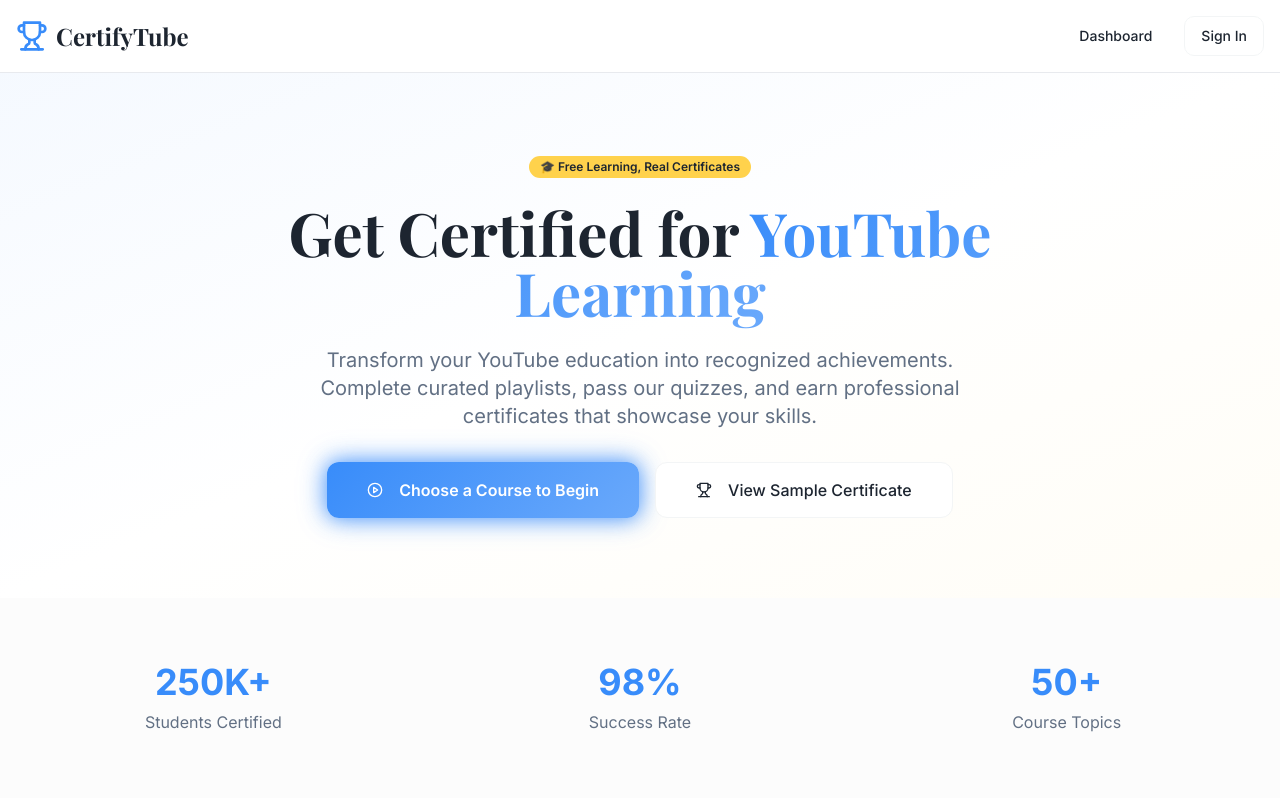
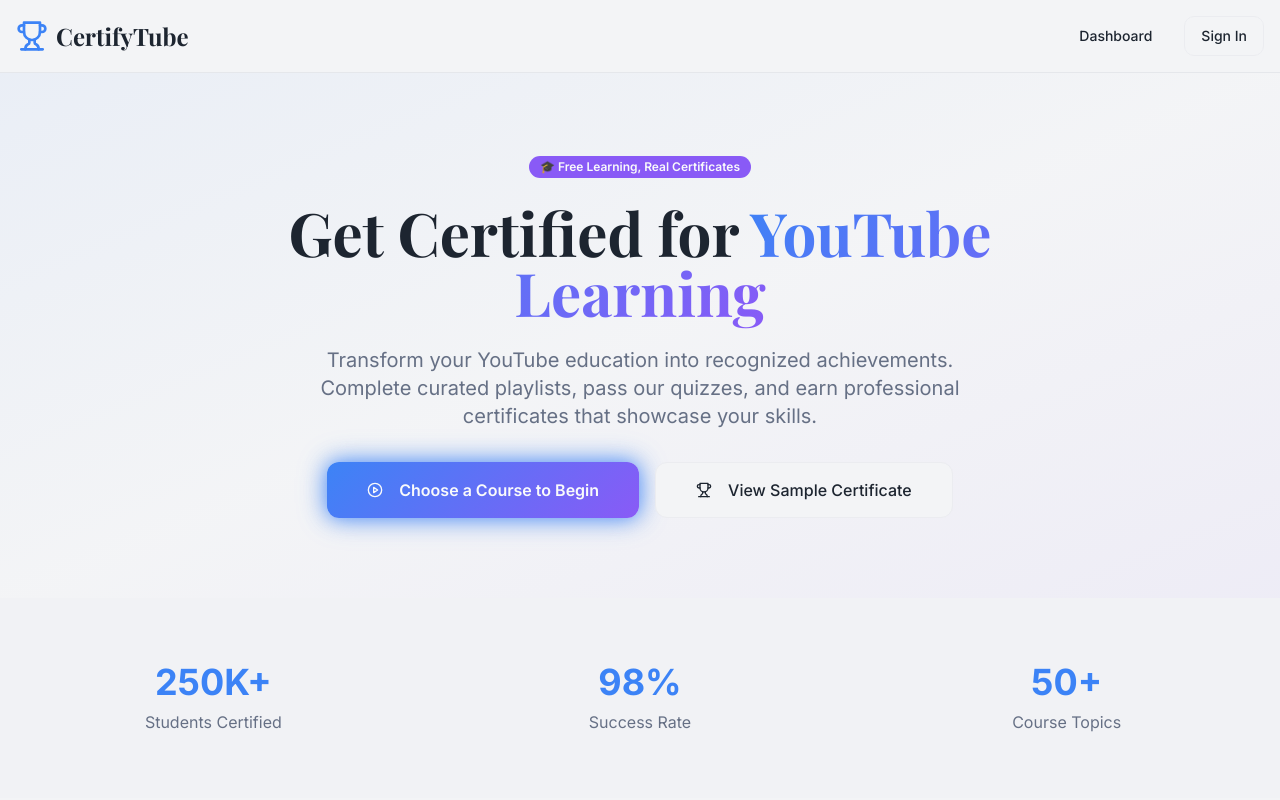
Before and after one commit to Anasmirkar/certifly-youtube-learn, a React (Vite) app: page / in a window 1280 px wide. Shown: the top 800 px of the page. Built offline with nearby package versions, Linux system fonts and the light colour scheme.

Commit message:
Update color palette
Update the application's color palette based on the provided specifications.

```diff
--- a/src/index.css
+++ b/src/index.css
@@ -8,109 +8,108 @@
 
 @layer base {
   :root {
-    /* Brand Colors - Professional Blue Theme */
-    --background: 0 0% 100%;
+    /* Brand Colors - Your Specified Palette */
+    --background: 220 14% 96%; /* #F9FAFB - Soft Background */
     --foreground: 215 25% 15%;
 
-    --card: 0 0% 100%;
+    --card: 220 14% 96%; /* Same as background for clean look */
     --card-foreground: 215 25% 15%;
 
-    --popover: 0 0% 100%;
+    --popover: 220 14% 96%;
     --popover-foreground: 215 25% 15%;
 
-    /* Primary - Professional Blue */
-    --primary: 214 95% 60%;
-    --primary-foreground: 0 0% 100%;
-    --primary-glow: 214 95% 70%;
+    /* Primary - Calm Trust Blue */
+    --primary: 217 91% 60%; /* #3B82F6 - Primary Blue */
+    --primary-foreground: 210 20% 98%;
+    --primary-glow: 217 91% 70%; /* Lighter version */
 
-    /* Secondary - Warm Accent */
-    --secondary: 45 100% 65%;
-    --secondary-foreground: 215 25% 15%;
+    /* Secondary - Accent Purple */
+    --secondary: 258 90% 66%; /* #8B5CF6 - Accent Purple */
+    --secondary-foreground: 210 20% 98%;
 
     /* Success - Achievement Green */
-    --success: 142 76% 45%;
-    --success-foreground: 0 0% 100%;
+    --success: 158 64% 52%; /* #10B981 - Success Green */
+    --success-foreground: 210 20% 98%;
 
-    --muted: 215 15% 96%;
-    --muted-foreground: 215 15% 45%;
+    --muted: 220 14% 93%;
+    --muted-foreground: 220 13% 46%; /* #6B7280 - Gray Text */
 
-    --accent: 215 15% 96%;
-    --accent-foreground: 215 25% 15%;
+    --accent: 258 90% 96%;
+    --accent-foreground: 258 90% 66%;
 
-    --destructive: 0 84% 60%;
-    --destructive-foreground: 0 0% 100%;
+    --destructive: 0 84% 60%; /* #EF4444 - Error Red */
+    --destructive-foreground: 210 20% 98%;
 
-    --border: 215 15% 92%;
-    --input: 215 15% 96%;
-    --ring: 214 95% 60%;
+    --border: 220 13% 91%;
+    --input: 220 14% 93%;
+    --ring: 217 91% 60%;
 
     --radius: 0.75rem;
 
     /* Custom Design Tokens */
-    --gradient-hero: linear-gradient(135deg, hsl(var(--primary)), hsl(var(--primary-glow)));
-    --gradient-card: linear-gradient(145deg, hsl(var(--card)), hsl(var(--muted)));
-    --gradient-success: linear-gradient(135deg, hsl(var(--success)), hsl(142 76% 55%));
+    --gradient-hero: linear-gradient(135deg, hsl(217 91% 60%), hsl(258 90% 66%));
+    --gradient-card: linear-gradient(145deg, hsl(220 14% 96%), hsl(220 14% 93%));
+    --gradient-success: linear-gradient(135deg, hsl(158 64% 52%), hsl(158 64% 62%));
 
-    --shadow-elegant: 0 10px 30px -10px hsl(var(--primary) / 0.1);
-    --shadow-card: 0 4px 20px -2px hsl(var(--primary) / 0.08);
-    --shadow-glow: 0 0 40px hsl(var(--primary-glow) / 0.3);
+    --shadow-elegant: 0 10px 30px -10px hsl(217 91% 60% / 0.1);
+    --shadow-card: 0 4px 20px -2px hsl(217 91% 60% / 0.08);
+    --shadow-glow: 0 0 40px hsl(217 91% 60% / 0.3);
 
     --transition-smooth: all 0.3s cubic-bezier(0.4, 0, 0.2, 1);
     --transition-bounce: all 0.4s cubic-bezier(0.175, 0.885, 0.32, 1.275);
 
-    --sidebar-background: 0 0% 98%;
-
-    --sidebar-foreground: 240 5.3% 26.1%;
-
-    --sidebar-primary: 240 5.9% 10%;
-
-    --sidebar-primary-foreground: 0 0% 98%;
-
-    --sidebar-accent: 240 4.8% 95.9%;
-
-    --sidebar-accent-foreground: 240 5.9% 10%;
-
+    --sidebar-background: 220 14% 96%;
+    --sidebar-foreground: 220 13% 46%;
+    --sidebar-primary: 217 91% 60%;
+    --sidebar-primary-foreground: 210 20% 98%;
+    --sidebar-accent: 220 14% 93%;
+    --sidebar-accent-foreground: 215 25% 15%;
     --sidebar-border: 220 13% 91%;
-
-    --sidebar-ring: 217.2 91.2% 59.8%;
+    --sidebar-ring: 217 91% 60%;
   }
 
   .dark {
-    --background: 222.2 84% 4.9%;
-    --foreground: 210 40% 98%;
+    /* Dark Mode - Your Specified Dark Palette */
+    --background: 222 84% 5%; /* #0F172A - Dark Mode Base */
+    --foreground: 210 20% 98%; /* #F1F5F9 - Soft white text */
 
-    --card: 222.2 84% 4.9%;
-    --card-foreground: 210 40% 98%;
+    --card: 215 28% 17%; /* #1E293B - Cards/Surfaces */
+    --card-foreground: 210 20% 98%;
 
-    --popover: 222.2 84% 4.9%;
-    --popover-foreground: 210 40% 98%;
+    --popover: 215 28% 17%;
+    --popover-foreground: 210 20% 98%;
 
-    --primary: 210 40% 98%;
-    --primary-foreground: 222.2 47.4% 11.2%;
+    --primary: 213 93% 68%; /* #60A5FA - Accent Blue for dark mode */
+    --primary-foreground: 222 84% 5%;
+    --primary-glow: 213 93% 78%;
 
-    --secondary: 217.2 32.6% 17.5%;
-    --secondary-foreground: 210 40% 98%;
+    --secondary: 258 90% 66%; /* Keep accent purple */
+    --secondary-foreground: 210 20% 98%;
 
-    --muted: 217.2 32.6% 17.5%;
-    --muted-foreground: 215 20.2% 65.1%;
+    --success: 158 64% 52%; /* Keep success green */
+    --success-foreground: 210 20% 98%;
 
-    --accent: 217.2 32.6% 17.5%;
-    --accent-foreground: 210 40% 98%;
+    --muted: 215 28% 17%;
+    --muted-foreground: 220 13% 65%;
 
-    --destructive: 0 62.8% 30.6%;
-    --destructive-foreground: 210 40% 98%;
+    --accent: 215 28% 17%;
+    --accent-foreground: 210 20% 98%;
 
-    --border: 217.2 32.6% 17.5%;
-    --input: 217.2 32.6% 17.5%;
-    --ring: 212.7 26.8% 83.9%;
-    --sidebar-background: 240 5.9% 10%;
-    --sidebar-foreground: 240 4.8% 95.9%;
-    --sidebar-primary: 224.3 76.3% 48%;
-    --sidebar-primary-foreground: 0 0% 100%;
-    --sidebar-accent: 240 3.7% 15.9%;
-    --sidebar-accent-foreground: 240 4.8% 95.9%;
-    --sidebar-border: 240 3.7% 15.9%;
-    --sidebar-ring: 217.2 91.2% 59.8%;
+    --destructive: 0 84% 60%;
+    --destructive-foreground: 210 20% 98%;
+
+    --border: 215 28% 17%;
+    --input: 215 28% 17%;
+    --ring: 213 93% 68%;
+
+    --sidebar-background: 222 84% 5%;
+    --sidebar-foreground: 210 20% 98%;
+    --sidebar-primary: 213 93% 68%;
+    --sidebar-primary-foreground: 222 84% 5%;
+    --sidebar-accent: 215 28% 17%;
+    --sidebar-accent-foreground: 210 20% 98%;
+    --sidebar-border: 215 28% 17%;
+    --sidebar-ring: 213 93% 68%;
   }
 }
 
```
